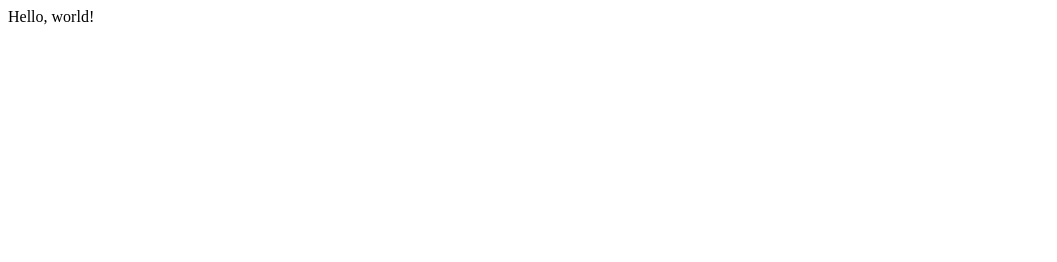
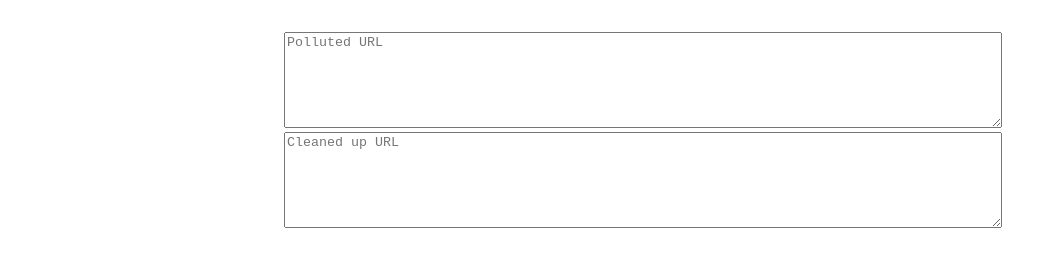
Before and after one commit to cjvoesenek/strip-urls, a website built with Vite: page index.html in a window 1280 px wide. Shown: the whole page, without its empty margins (0-1057 px from the left). Built offline with nearby package versions, Linux system fonts and the light colour scheme.

Commit message:
Add simple URL strip application

```diff
--- a/index.html
+++ b/index.html
@@ -9,7 +9,16 @@
     <title>Strip checked URLS</title>
   </head>
   <body>
-    Hello, world!
+    <main>
+      <textarea
+        id="original"
+        placeholder="Polluted URL"
+      ></textarea>
+      <textarea
+        id="cleaned"
+        placeholder="Cleaned up URL"
+      ></textarea>
+    </main>
     <script
       type="module"
       src="/src/main.ts"
--- /dev/null
+++ b/src/main.css
@@ -0,0 +1,10 @@
+main {
+  font-family: sans-serif;
+  width: 80ch;
+  margin: 2rem auto;
+}
+
+main textarea {
+  width: 100%;
+  height: 6lh;
+}
--- a/src/main.ts
+++ b/src/main.ts
@@ -1 +1,14 @@
-console.log("Hello, world!");
+import { stripUrl } from "./lib/strip";
+import "./main.css";
+
+const original = document.getElementById("original") as HTMLTextAreaElement;
+const cleaned = document.getElementById("cleaned") as HTMLTextAreaElement;
+
+original.addEventListener("input", () => {
+  try {
+    const cleanedUrl = stripUrl(original.value);
+    cleaned.value = cleanedUrl.toString();
+  } catch {
+    cleaned.value = "";
+  }
+});
```
